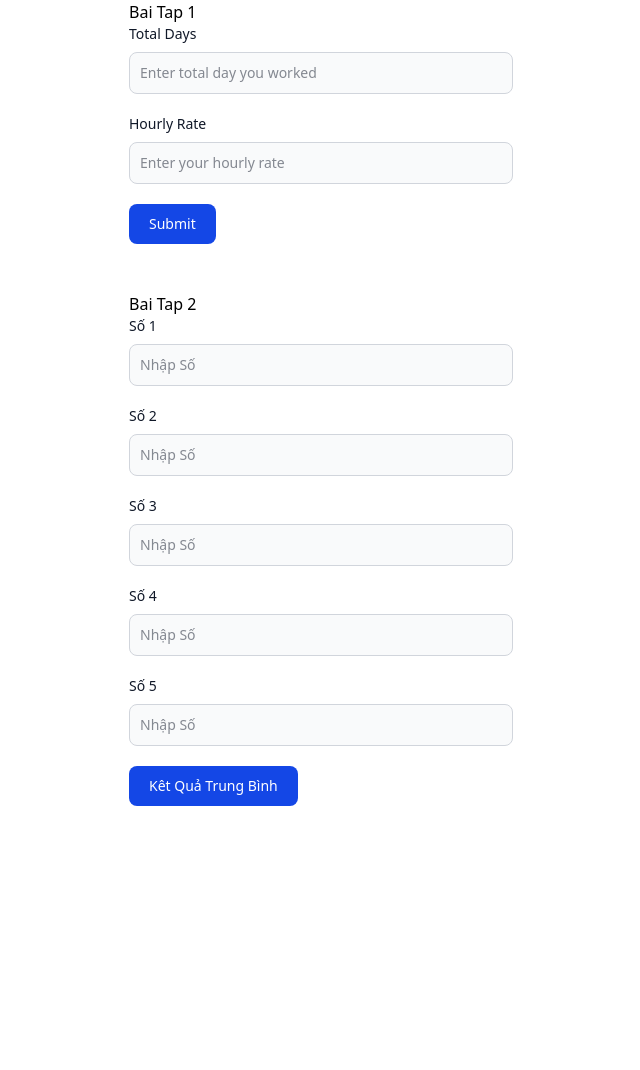
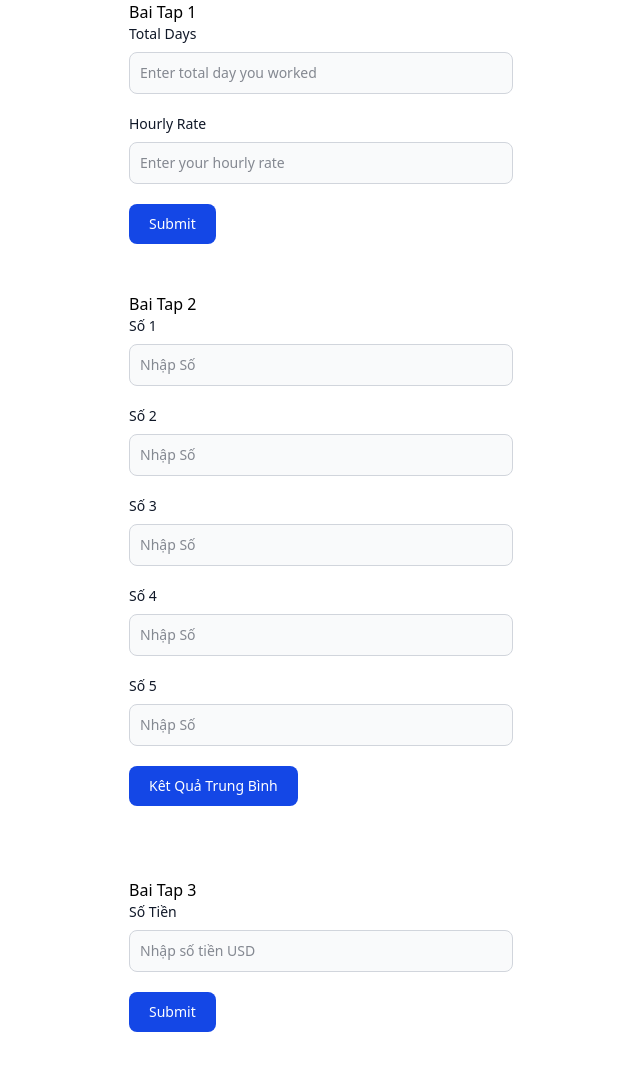
Before and after one commit to haophn01/baitap-ui, a plain HTML site: page index.html in a window 1280 px wide. Shown: the whole page, without its empty margins (319-959 px from the left). Before the commit the page ends 806 px from the top, so only its background shows below. Drawn offline with nearby package versions, Linux system fonts and the light colour scheme.

Commit message:
Update bt3

```diff
--- a/index.html
+++ b/index.html
@@ -135,6 +135,39 @@
       </div>
     </div>
 
+    <br><br><br>
+    <!-- Bai Tap 3 -->
+    <div>
+      <div class="max-w-sm mx-auto">
+        <div class="mb-5">
+          <h1>Bai Tap 3</h1>
+          <label
+            for="money"
+            class="block mb-2 text-sm font-medium text-gray-900 dark:text-white"
+            >Số Tiền</label
+          >
+          <input
+            type="days"
+            id="bt3"
+            class="bg-gray-50 border border-gray-300 text-gray-900 text-sm rounded-lg focus:ring-blue-500 focus:border-blue-500 block w-full p-2.5 dark:bg-gray-700 dark:border-gray-600 dark:placeholder-gray-400 dark:text-white dark:focus:ring-blue-500 dark:focus:border-blue-500"
+            placeholder="Nhập số tiền USD"
+            required
+          />
+        </div>
+        <button
+          type="submit"
+          id="bt3_button"
+          class="text-white bg-blue-700 hover:bg-blue-800 focus:ring-4 focus:outline-none focus:ring-blue-300 font-medium rounded-lg text-sm w-full sm:w-auto px-5 py-2.5 text-center dark:bg-blue-600 dark:hover:bg-blue-700 dark:focus:ring-blue-800"
+        >
+          Submit
+        </button>
+        <div id="result3"></div>
+      </div>
+    </div>
+    <br><br><br>
+
+
+
     <script src="./index.js"></script>
   </body>
 </html>
--- a/index.js
+++ b/index.js
@@ -14,3 +14,8 @@ document.getElementById("submit2").onclick = function() {
     let total = (mot + hai + ba + bon + nam) / 5;
     document.getElementById("result2").innerHTML = `Số trung bình là ${total}.`;
 }
+
+document.getElementById("bt3_button").onclick = function () {
+    const userInput = Number(document.getElementById("bt3").value);
+    document.getElementById("result3").innerHTML = `Số tiền Việt là ${new Intl.NumberFormat('vn-VN').format(userInput)}vnd.`
+}
```
